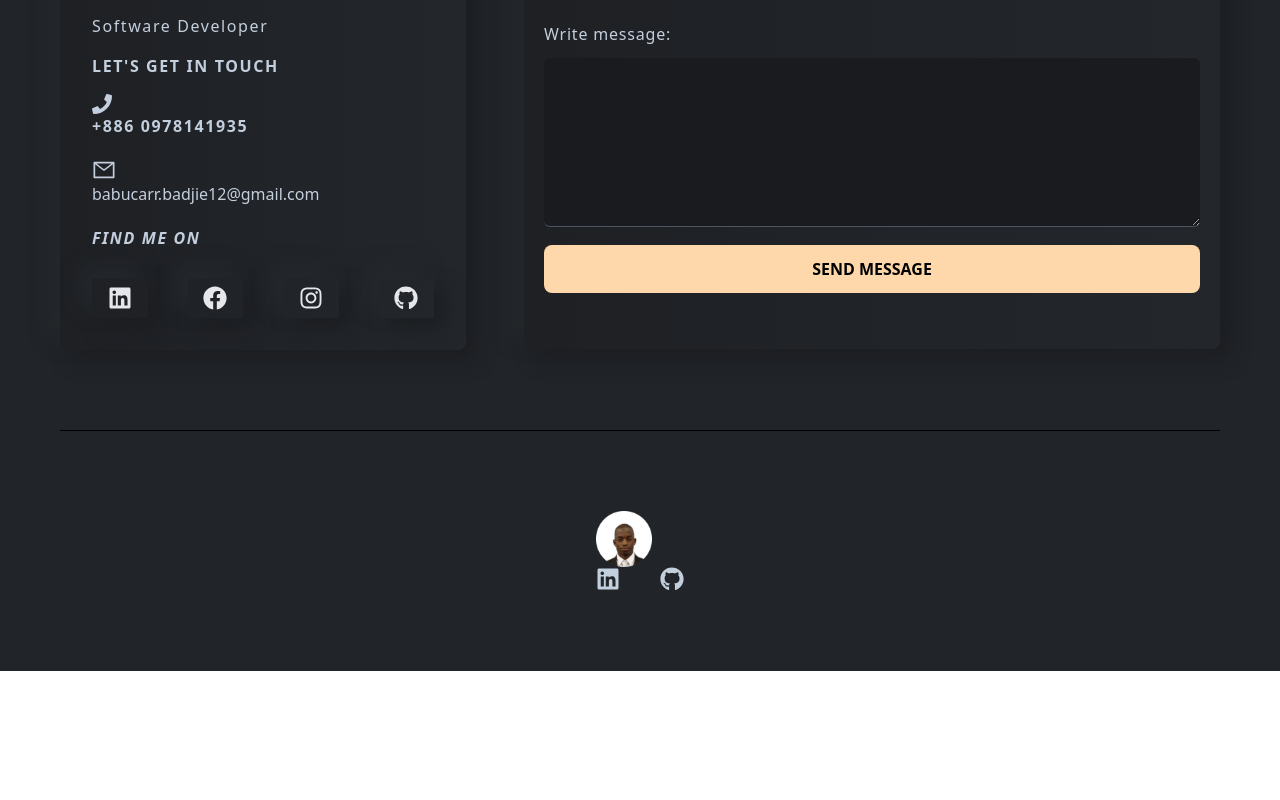
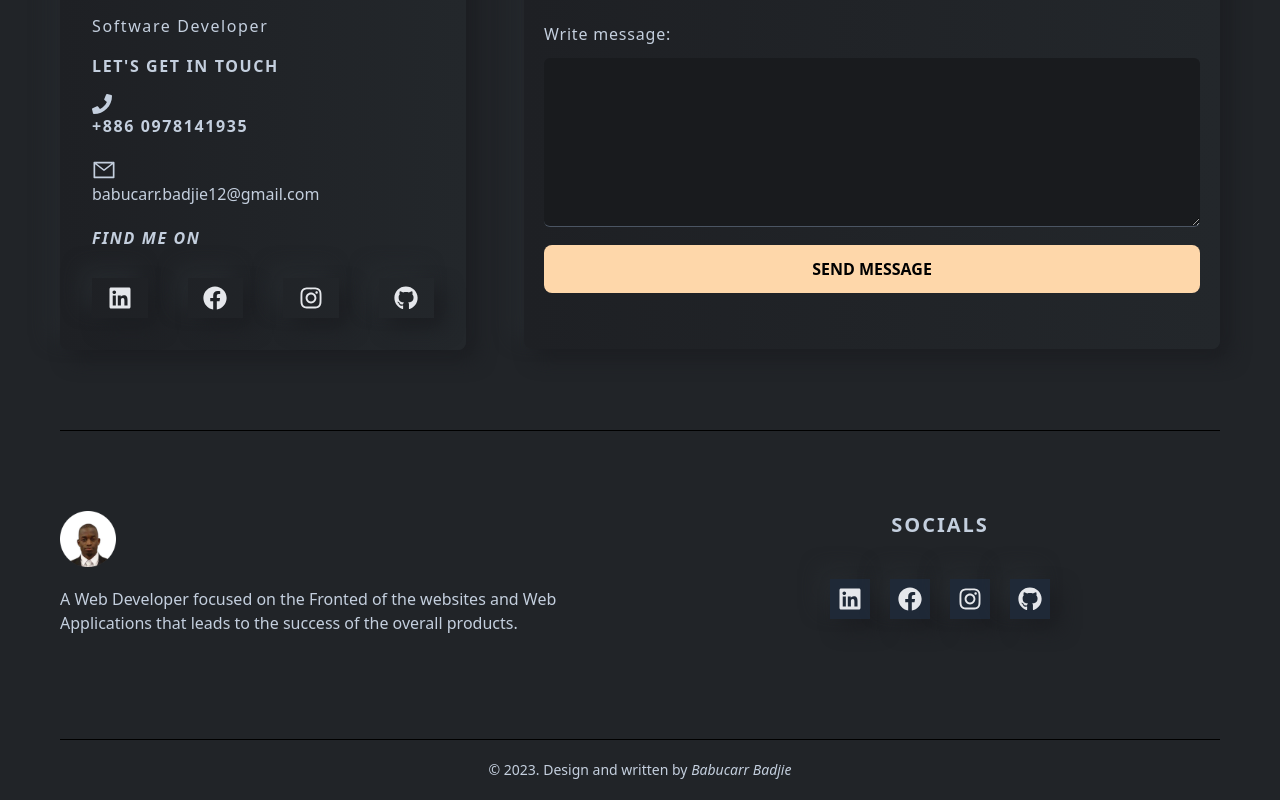
Before and after one commit to Babucarr-Badjie/Personal-Portfolio, a React (Create React App) app: page / in a window 1280 px wide. Shown: the part 3167-3967 px from the top of the page. Before the commit the page ends 3838 px from the top, so only its background shows below. Built offline with nearby package versions, Linux system fonts and the light colour scheme.

Commit message:
footer completed

```diff
--- a/public/index.html
+++ b/public/index.html
@@ -2,14 +2,14 @@
 <html lang="en">
   <head>
     <meta charset="utf-8" />
-    <link rel="icon" href="%PUBLIC_URL%/favicon.ico" />
+    <link rel="icon" href="%PUBLIC_URL%/babu.png" />
     <meta name="viewport" content="width=device-width, initial-scale=1" />
     <meta name="theme-color" content="#000000" />
     <meta
       name="description"
       content="Web site created using create-react-app"
     />
-    <link rel="apple-touch-icon" href="%PUBLIC_URL%/logo192.png" />
+    <link rel="apple-touch-icon" href="%PUBLIC_URL%/babu.png" />
 
     <link rel="manifest" href="%PUBLIC_URL%/manifest.json" />
 
--- a/src/index.css
+++ b/src/index.css
@@ -42,6 +42,11 @@
     @apply py-3 bg-gradient-to-r from-[#1e2024] to-[#23272b] shadow-shadowOne
     text-center text-red-500 text-base tracking-wide animate-bounce;
   }
+   .footerIcons {
+   @apply w-10 h-10 rounded-none text-gray-200 text-2xl hover:bg-gray-900
+  inline-flex items-center justify-center shadow-shadowOne bg-gray-800
+  hover:bg-opacity-40 transition-all cursor-pointer duration-200;
+ }
 }
 
 .bgOpacity {
--- a/src/pages/footer/Footer.js
+++ b/src/pages/footer/Footer.js
@@ -1,13 +1,27 @@
-import { FaLinkedin, FaGithub } from "react-icons/fa";
+import { FaLinkedin, FaFacebook, FaInstagram, FaGithub } from "react-icons/fa";
 
 import logo from "../../assests/images/logo.png";
 export default function Footer() {
   return (
-    <div className="w-full h-auto py-20 grid grid-col-2 gap-10 justify-center">
-      <div className="w-full h-full ">
+    <div>
+      <div className="w-full h-auto py-20 flex justify-between gap-10">
+        <div className="w-[50%] h-full ">
           <img className="w-14 h-auto" src={logo} alt="logo" />
           <div className="flex gap-10">
-          <span className="text-2xl ">
+            <span className="text-md py-5 justify-evenly">
+              <p>
+                A Web Developer focused on the Fronted of the websites and Web
+                Applications that leads to the success of the overall products.
+              </p>
+            </span>
+          </div>
+        </div>
+        <div className="w-[50%] h-full  ">
+          <h1 className="flex justify-center tracking-widest text-xl font-bold">
+            SOCIALS
+          </h1>
+          <div className="flex gap-5 py-10 justify-center">
+            <span className="footerIcons">
               <a
                 href="https://www.linkedin.com/in/babucarr-badjie-9702b6134/"
                 target="_"
@@ -15,7 +29,17 @@ export default function Footer() {
                 <FaLinkedin />
               </a>
             </span>
-          <span className="text-2xl">
+            <span className="footerIcons">
+              <a href="https://www.facebook.com/babucarr.badjie.37" target="_">
+                <FaFacebook />
+              </a>
+            </span>
+            <span className="footerIcons">
+              <a href="https://www.instagram.com/bax_bagie/" target="_">
+                <FaInstagram />
+              </a>
+            </span>
+            <span className="footerIcons">
               <a href="https://github.com/Babucarr-Badjie" target="_">
                 <FaGithub />
               </a>
@@ -23,5 +47,11 @@ export default function Footer() {
           </div>
         </div>
       </div>
+      <div className="  w-full h-auto border-t-[1px] border-t-black">
+        <p className=" text-center py-5 text-sm">
+          &copy; 2023. Design and written by <i>Babucarr Badjie</i>
+        </p>
+      </div>
+    </div>
   );
 }
```
Also changed, not shown: public/babu.png (added). Lines whose indentation alone changed are shown as unchanged.
